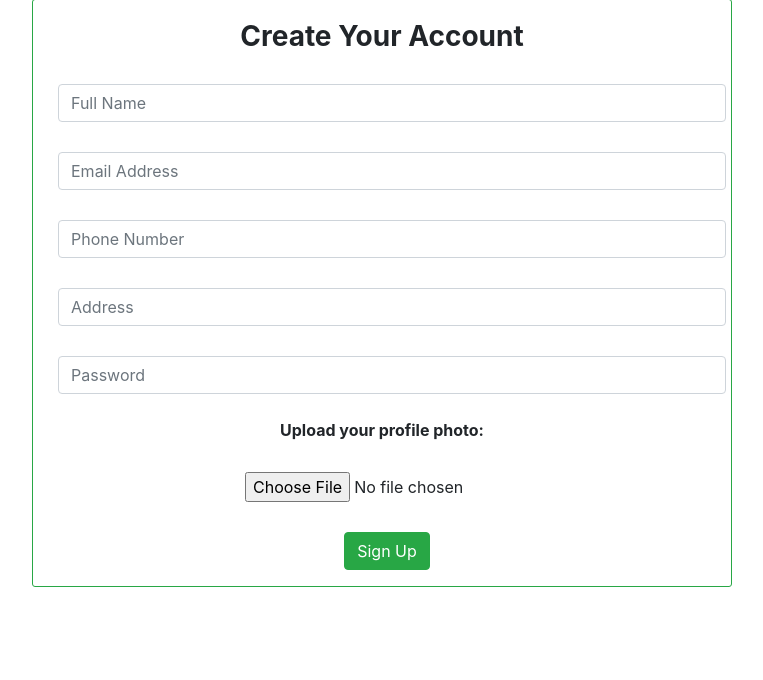
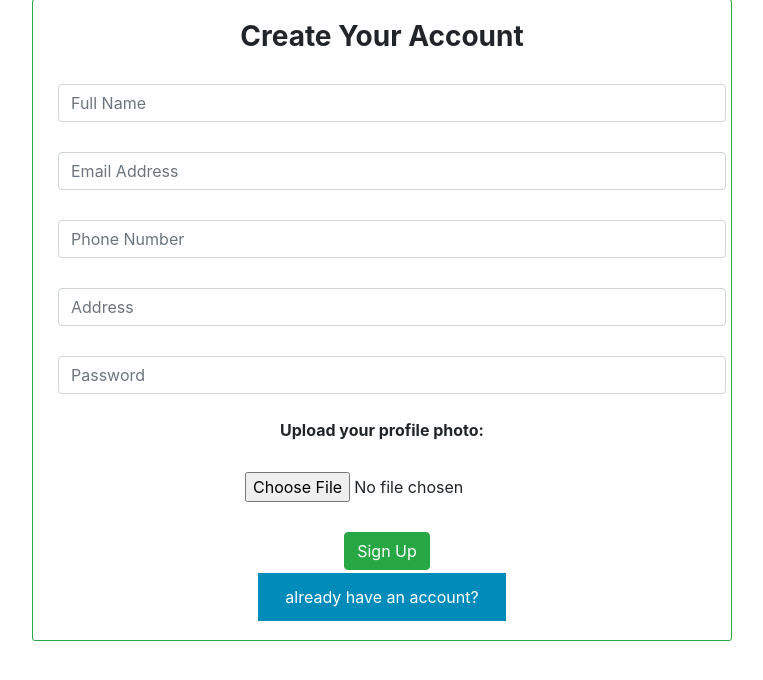
Before and after one commit to AbdelrahmanElewaa/eshtrely, a PHP site: page /signupForm.php in a window 1280 px wide. Shown: the part 51-731 px from the top of the page, without its empty margins (258-1021 px from the left). Run offline with PHP 8.4, Linux system fonts and the light colour scheme; some libraries are stand-ins or nearby versions.

Commit message:
Add files via upload

```diff
--- a/signupForm.php
+++ b/signupForm.php
@@ -10,7 +10,20 @@
     <link rel="stylesheet" href="css/signform.css">
     <link rel="stylesheet" href="css/all.min.css">
 
+<style>
+input[type=button]{
+  background-color: #008CBA;
+  border: none;
+  color: white;
+  padding: 12px 27px;
+  text-decoration: none;
+  margin: 3px 1px;
+  cursor: pointer;
+}
+</style>
+
 </head>
+
 <body>
     <!-- <span class="border border-success"></span> -->
 <div class="container border border-success formcontainer text-center">
@@ -66,7 +79,10 @@ else{
 
 ?>
 <input type="submit" value="Sign Up" name="signup" class="btn btn-success signupbtn" class="form-control">
+<br>
+ <input  type="button" onclick="window.location.href='loginform.php'" value="already have an account?" />
     </form>
+
 </div>
 </body>
 
```
